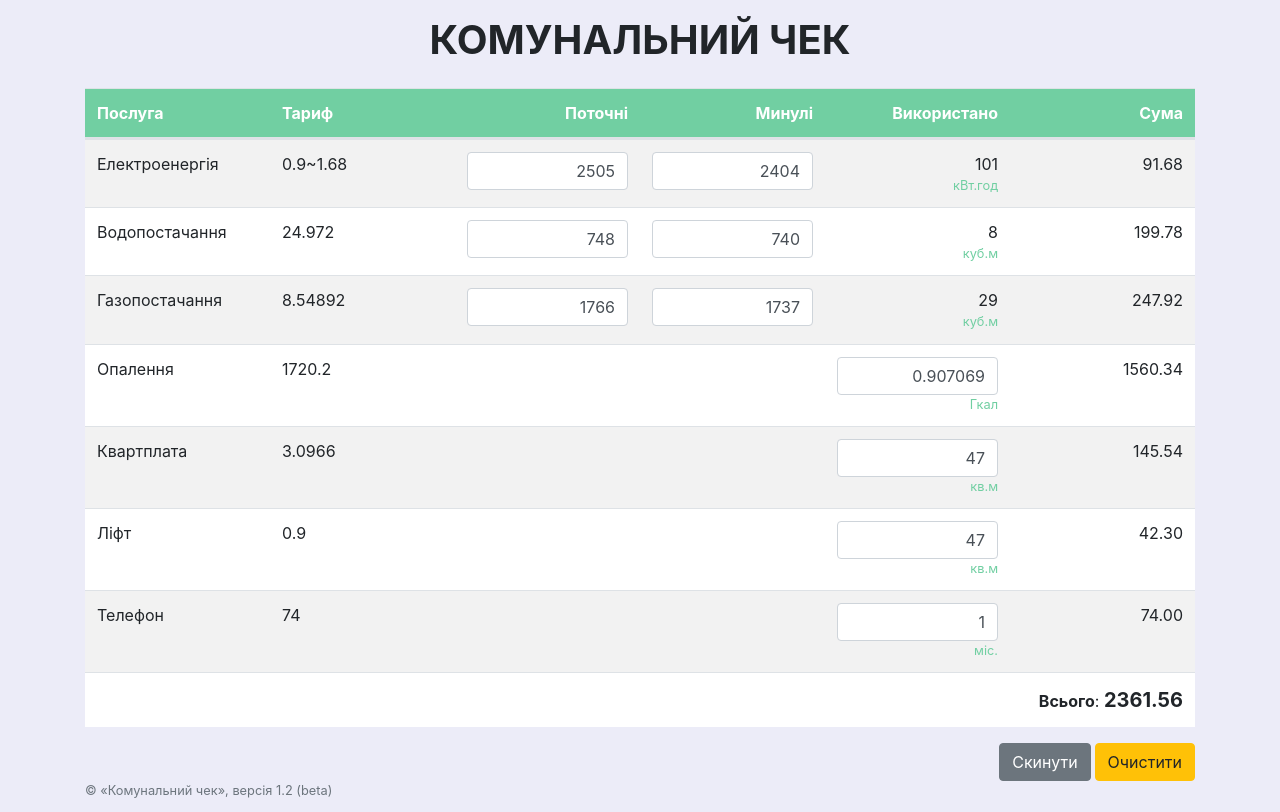
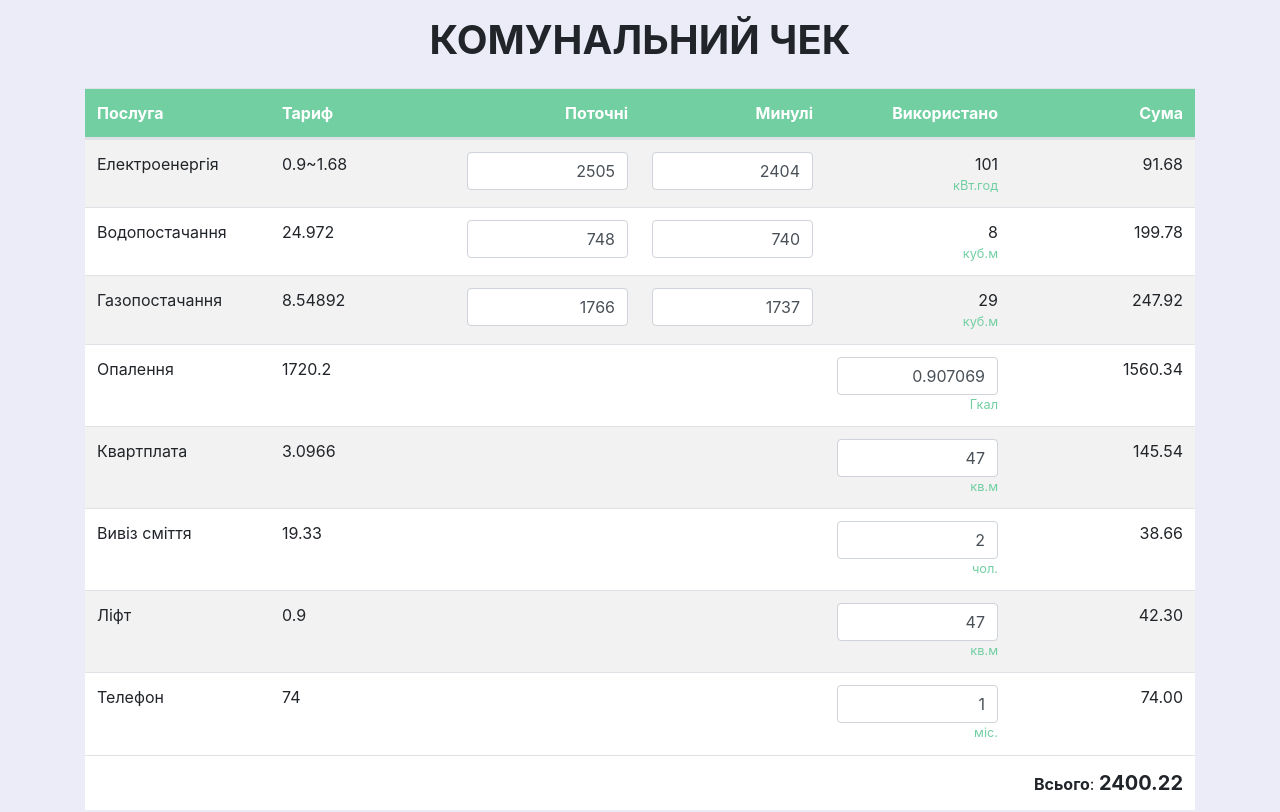
Before and after one commit to 1cbitrixalexdev/utilities, a React (Create React App) app: page / in a window 1280 px wide. Shown: the top 812 px of the page. Built offline with nearby package versions, Linux system fonts and the light colour scheme.

Commit message:
- змінено постачальника газу - додано Вивіз сміття

```diff
--- a/src/components/App.js
+++ b/src/components/App.js
@@ -65,7 +65,7 @@ export default connect(
 const Footer = () => {
     return (
         <div id="footer" className="text-muted small">
-            <p>&copy; &laquo;Комунальний чек&raquo;, версія 1.2 (beta)</p>
+            <p>&copy; &laquo;Комунальний чек&raquo;, версія 1.3 (beta)</p>
             <p>Розроблено: <a href="https://www.alex.kr.ua/dev/">Пономарьов Станіслав</a>, за допомогою <a href="https://reactjs.org" target="_blank" rel="noopener noreferrer">React.js</a> з використанням <a href="https://getbootstrap.com/" target="_blank" rel="noopener noreferrer">Bootstrap</a><br />Якщо ви помітили якусь помилку чи стикнулися із проблемою, обраховуючи результати, будь ласка, зверніться на мою пошту <a href="mailto:ponomaryov.stas@gmail.com" rel="noopener noreferrer">ponomaryov.stas@gmail.com</a>
             </p>
         </div>
--- a/src/tableConfig.js
+++ b/src/tableConfig.js
@@ -13,9 +13,10 @@ export default {
     tariffDisclaimers: [
         'Будьте уважні при зміні тарифу на електроенергію. Тариф подано у конфігурації <b>[тариф до 100 кВт]~[тариф від 100 кВт]</b>, тобто до позначки <b>~</b> вказано тариф, за яким обраховується використана електроенергія до 100 кВт включно, а після позначки - тариф, за яким обраховуються все, що понад 100 кВт. Ціни подано в гривнях за 1 кВт.год. Якщо ви платите за одним тарифом, вкажіть однакові ціни з обох боків.',
         'Тариф указано згідно офіційній інформації, оприлюдненій на сайті <a href="https://dnipro-kirovograd.com.ua/index.php?p=tarifsFiz" target="_blank" rel="noopener noreferrer">ОКВП "Дніпро-Кіровоград"</a>. Ціну подано в гривнях.',
-        'Тариф указано згідно офіційній інформації, оприлюдненій на сайті <a href="https://gas.kr.ua/czina-gazu-dla-naselennja.html" target="_blank" rel="noopener noreferrer">ДП "Центргаз"</a>. Ціну подано в гривнях за 1 м<sup>3</sup> природного газу.',
+        'Тариф указано згідно офіційній інформації, оприлюдненій на сайті <a href="https://naftogazpostach.com/admin/images/uploads/34911546951705.pdf" target="_blank" rel="noopener noreferrer">Газопостачальна компанія "Нафтогаз України"</a>. Ціну подано в гривнях за 1 м<sup>3</sup> природного газу.',
         'Тариф указано згідно офіційній інформації, оприлюдненій на сайті <a href="http://kpteplo.wixsite.com/olexandriyateplo" target="_blank" rel="noopener noreferrer">КП "Теплокомуненерго"</a> Олександрійської міської ради. Ціну подано в гривнях за 1 Гкал тепла.',
         'Тариф на житлово-комунальні послуги за 1 м<sup>2</sup> житлової площі взято на ресурсі <a href="http://alexandria.zenit.org.ua/login/index.php" target="_blank" rel="noopener noreferrer">"Комунальні платежі"</a> (натиснути "Заборгованість по вашому будинку"). Тариф необхідно дивитися при обранні вулиці та номеру будинку. Ціну подано в гривнях за 1 м<sup>2</sup> житлової площі.',
+        'Тариф опублікований на сайті <a href="http://olexrada.gov.ua/news/uvaga-rekvizyty-dlya-splaty-za-poslugu-z-vyvezennya-smittya.html" target="_blank" rel="noopener noreferrer">Олександрійської міської ради</a>. Ціну подано в гривнях на 1 людину, що проживає у помешканні.',
         'Тариф указано згідно офіційній інформації, оприлюдненій на сайті <a href="http://olexrada.gov.ua/advert/do-uvagy-gromadyan-8.html" target="_blank" rel="noopener noreferrer">Олександрійської міської ради</a> від ПП "Олександріяліфт". Ціну подано в гривнях за 1 м<sup>2</sup> житлової площі.',
         'Тариф указано згідно офіційній інформації від <a href="http://new.ukrtelecom.ua/telefoniya/phone/" target="_blank" rel="noopener noreferrer">ПАТ "Укртелеком"</a>. Ціну подано як абонплату в гривнях за 1 місяць користування.'
     ]
--- a/src/tableData.js
+++ b/src/tableData.js
@@ -81,6 +81,18 @@ export default [
         }
     },
     {
+        id: "trash",
+        service: "Вивіз сміття",
+        price: "19.33",
+        units: "чол.",
+        current: () => null,
+        previous: () => null,
+        used: 2,
+        rowTotal() {
+            return ((this.used > 0) && (this.price > 0)) ? (this.used * this.price).toFixed(2) : 0.00
+        }
+    },
+    {
         id: "elevator",
         service: "Ліфт",
         units: "кв.м",
```
